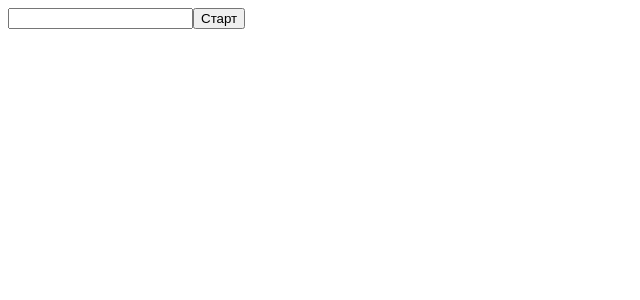
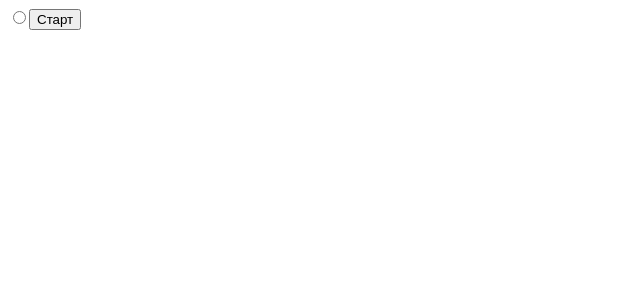
Before and after one commit to davydenkokolya2/test-task, a Vue app: page /questionspage in a window 1280 px wide. Shown: the top 300 px of the page, without its empty margins (0-640 px from the left). Built offline with nearby package versions, Linux system fonts and the light colour scheme.

Commit message:
add router, questionsPage and questionsType

```diff
--- a/package.json
+++ b/package.json
@@ -9,7 +9,8 @@
   },
   "dependencies": {
     "core-js": "^3.6.5",
-    "vue": "^3.0.0"
+    "vue": "^3.0.0",
+    "vue-router": "^4.0.12"
   },
   "devDependencies": {
     "@vue/cli-plugin-babel": "~4.5.0",
--- a/src/App.vue
+++ b/src/App.vue
@@ -1,25 +1,18 @@
 <template>
-
-  <StartPage :myJson="myJson"/>
+  <router-view></router-view>
 </template>
 
 <script>
-import StartPage from './components/StartPage.vue'
-import settings from './json/settings.json'
+//import StartPage from './components/StartPage.vue'
+
+
 export default {
-  name: 'App',
+  name: "App",
   components: {
-      StartPage,
+    //StartPage,
   },
-  data() {
-    console.log(settings)
-    return{
-      myJson: settings[0]
-    }
-  }
-}
+
+};
 </script>
 
-<style>
-
-</style>
+<style></style>
--- /dev/null
+++ b/src/components/QuestionsPage.vue
@@ -0,0 +1,31 @@
+<template>
+  <div>
+    <input v-bind:type="type" name="" id="">
+    <button>{{this.myJson.nameStartButton}}</button>
+  </div>
+</template>
+
+<script>
+
+import settings from "../json/settings.json";
+export default {
+  name: 'QuestionsPage',
+  components: {
+
+  },
+  data() {
+      console.log(settings[0].questions[0].answerType)
+    return {
+      myJson: settings[0],
+      type: settings[0].questions[0].answerType,
+    };
+
+  },
+  created: function () {
+  }
+}
+</script>
+
+<style>
+
+</style>
--- a/src/components/StartPage.vue
+++ b/src/components/StartPage.vue
@@ -1,31 +1,29 @@
 <template>
   <div>
-    <input type="text" name="" id="">
-    <button>{{this.myJson.nameStartButton}}</button>
+    <input type="text" v-model="changeInput" name="" id="" />
+    <button :disabled="disabled">{{ this.myJson.nameStartButton }}</button>
   </div>
 </template>
 
 <script>
-
-
+import settings from "../json/settings.json";
 export default {
-  name: 'StartPage',
-  components: {
-
+  name: "StartPage",
+  components: {},
+  data() {
+    return {
+      changeInput: "",
+      disabled: true,
+      myJson: settings[0],
+    }
   },
-  props: {
-    myJson: {
-      type: Object,
-      default() {
-        return {};
-      },
+  watch: {
+    changeInput() {
+      if (this.changeInput == "") this.disabled = true;
+      else this.disabled = false;
     },
   },
-  created: function () {
-  }
-}
+};
 </script>
 
-<style>
-
-</style>
+<style></style>
--- a/src/main.js
+++ b/src/main.js
@@ -1,4 +1,5 @@
 import { createApp } from 'vue'
+import router from './router/router'
 import App from './App.vue'
 
-createApp(App).mount('#app')
+createApp(App).use(router).mount('#app')
--- /dev/null
+++ b/src/router/router.js
@@ -0,0 +1,28 @@
+import { createWebHistory, createRouter } from 'vue-router'
+// import Vue from 'vue'
+// import VueRouter from 'vue-router'
+
+import StartPage from '../components/StartPage'
+import QuestionsPage from '../components/QuestionsPage'
+
+// Vue.use(VueRouter);
+
+let router = createRouter({
+    history: createWebHistory(),
+    routes: [
+        {
+            path: '/',
+            name: 'StartPage',
+            component: StartPage
+
+        },
+        {
+            path: '/questionspage',
+            name: 'QuestionsPage',
+            component: QuestionsPage,
+            props: true,
+        }
+    ]
+})
+
+export default router;
```
Also changed, not shown: src/components/questionsType/Checkbox.vue (added), src/components/questionsType/Radio.vue (added), src/components/questionsType/Text.vue (added), 1 other file (tests, documents, lock files or other folders).
